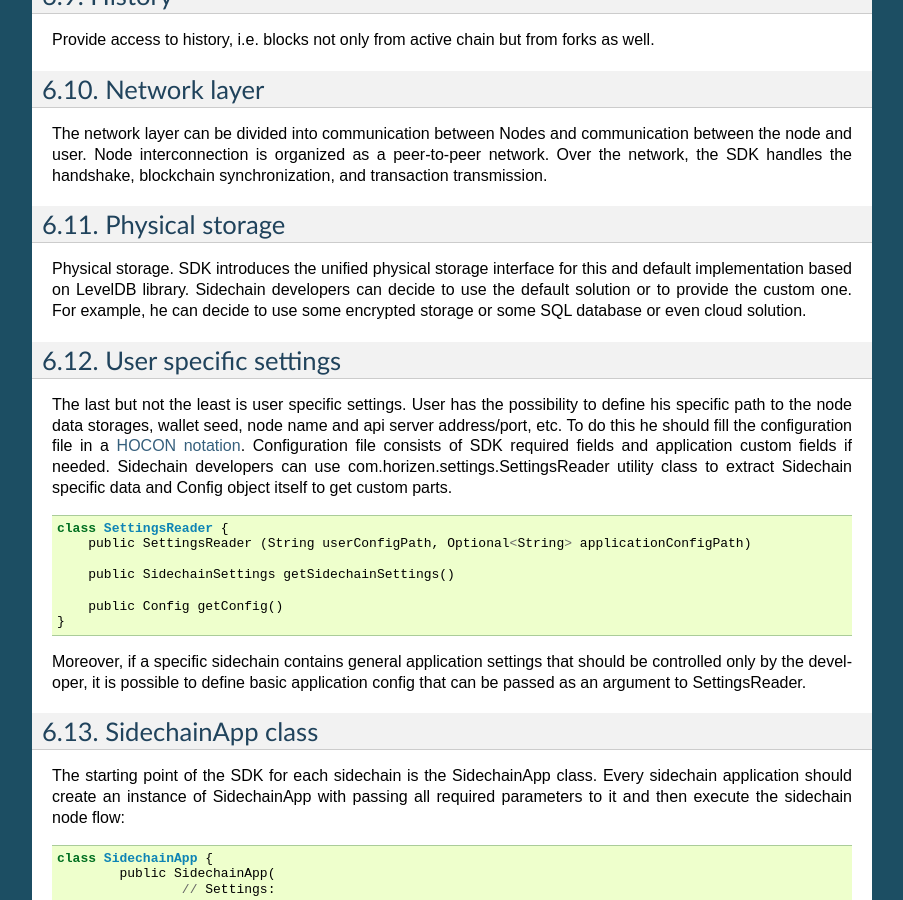
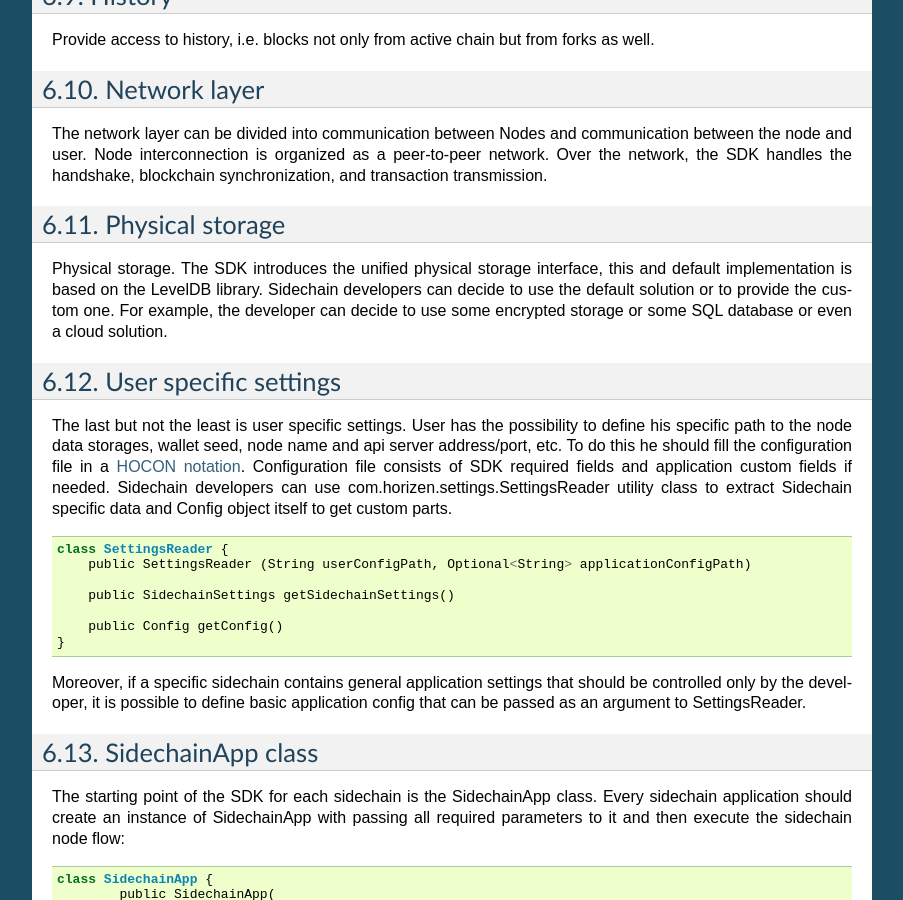
Before and after one commit to megaluck/documentation, a Sphinx documentation site: the page built from docs/introduction/06-Base-App.rst, in a window 1280 px wide and 900 px high, scrolled down 2293 px. Shown: the whole window, without its empty margins (198-1101 px from the left). Built offline with Sphinx 7.4.7, drawn with Linux system fonts in a browser that asks for light colours; pages that are not in the unit, such as notebooks, are missing from menus.

Commit message:
language updates

```diff
--- a/docs/introduction/06-Base-App.rst
+++ b/docs/introduction/06-Base-App.rst
@@ -112,7 +112,7 @@
 Physical storage
 ****************
 
-Physical storage. SDK introduces the unified physical storage interface for this and default implementation based on LevelDB library. Sidechain developers can decide to use the default solution or to provide the custom one. For example, he can decide to use some encrypted storage or some SQL database or even cloud solution.
+Physical storage. The SDK introduces the unified physical storage interface, this and default implementation is based on the LevelDB library. Sidechain developers can decide to use the default solution or to provide the custom one. For example, the developer can decide to use some encrypted storage or some SQL database or even a cloud solution.
 
 User specific settings
 **********************
```
